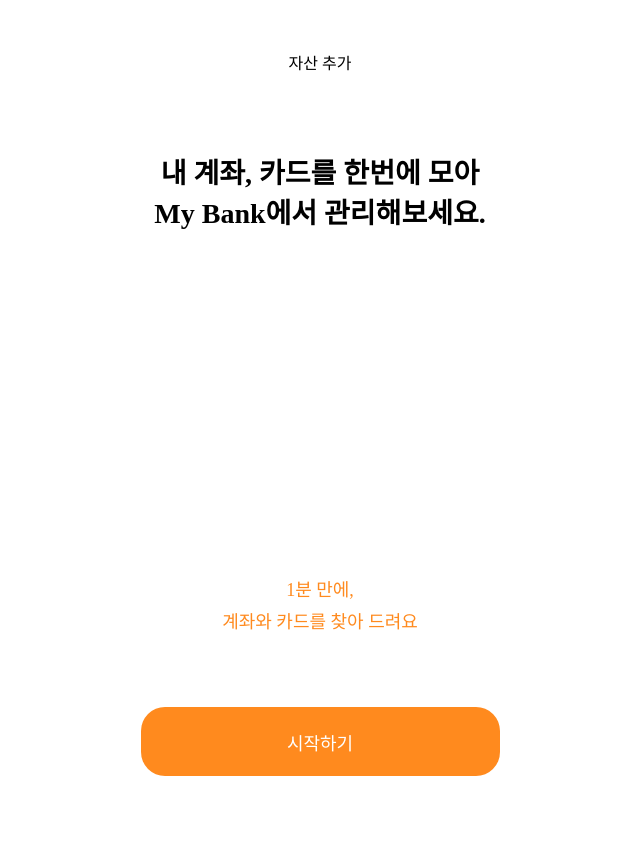
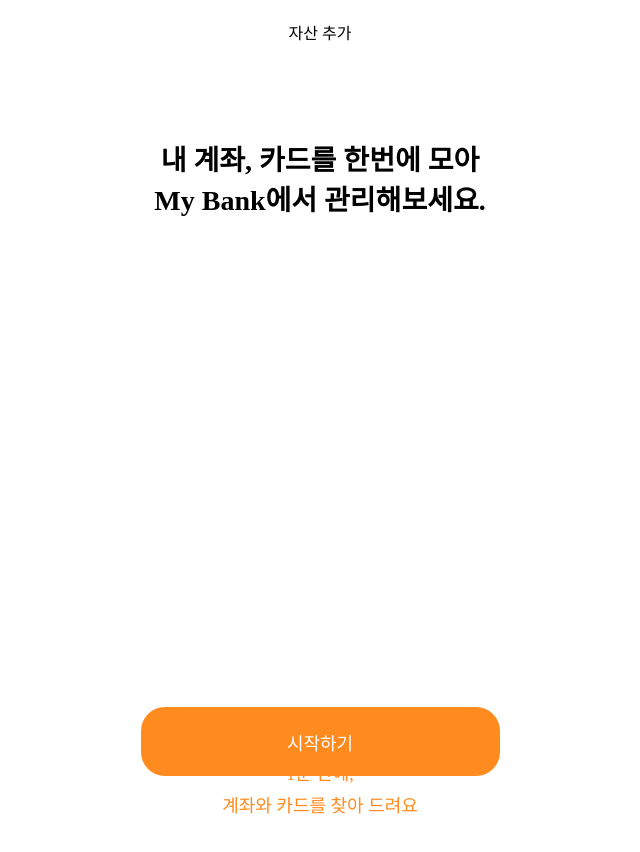
Before and after one commit to TmaxFintech/fintech-mybsmypl-fe, a React (Create React App) app: page / in a window 1280 px wide. Shown: the top 852 px of the page, without its empty margins (320-960 px from the left). Before the commit the page ends 800 px from the top, so only its background shows below. Built offline with nearby package versions, Linux system fonts and the light colour scheme; a web font is replaced by a local one.

Commit message:
[Chore] modify css

```diff
--- a/src/pages/certification/certification.jsx
+++ b/src/pages/certification/certification.jsx
@@ -1,5 +1,4 @@
 import React from 'react';
-import Button from '../../components/certification/button';
 import styles from './certification.module.css';
 import Flow01 from './certificationFlow/flow01';
 
@@ -7,7 +6,6 @@ export default function Certification() {
   return (
     <div className={styles.certification}>
       <Flow01 />
-      <Button />
     </div>
   );
 }
--- a/src/pages/certification/certification.module.css
+++ b/src/pages/certification/certification.module.css
@@ -2,4 +2,6 @@
   display: flex;
   flex-direction: column;
   align-items: center;
+  width: 100%;
+  height: 100%;
 }
--- a/src/pages/certification/certificationFlow/flow01.jsx
+++ b/src/pages/certification/certificationFlow/flow01.jsx
@@ -1,9 +1,11 @@
 import React from 'react';
+import Button from '../../../components/certification/button';
 import styles from './flow01.module.css';
 
 export default function Flow01() {
   return (
-    <div>
+    <div className={styles.flow01}>
+      <div className={styles.flow01Content}>
         <nav className={styles.navbar}>자산 추가</nav>
         <div className={styles.content}>
           <div className={styles.contentTitle}>
@@ -16,5 +18,7 @@ export default function Flow01() {
           </div>
         </div>
       </div>
+      <Button />
+    </div>
   );
 }
--- a/src/pages/certification/certificationFlow/flow01.module.css
+++ b/src/pages/certification/certificationFlow/flow01.module.css
@@ -1,17 +1,32 @@
+.flow01 {
+  width: 100%;
+  height: 100%;
+  display: flex;
+  flex-direction: column;
+  align-items: center;
+}
+
+.flow01Content {
+  width: 100%;
+}
+
 .navbar {
   display: flex;
   justify-content: center;
   padding: 20px 0;
   font-size: 16px;
-  margin-top: 30px;
+}
+
+.content {
+  display: flex;
+  flex-direction: column;
 }
 
 .contentTitle {
   text-align: center;
   font-size: 28px;
   font-weight: 600;
-  padding: 20px 0;
-  margin-top: 40px;
+  padding: 10% 0;
   line-height: 2.5rem;
 }
 
@@ -19,7 +34,6 @@
   text-align: center;
   font-size: 18px;
   color: #ff8a1e;
-  padding: 20px 0;
-  margin-top: 300px;
+  padding: 60% 0;
   line-height: 2rem;
 }
```
Lines whose indentation alone changed are shown as unchanged.
